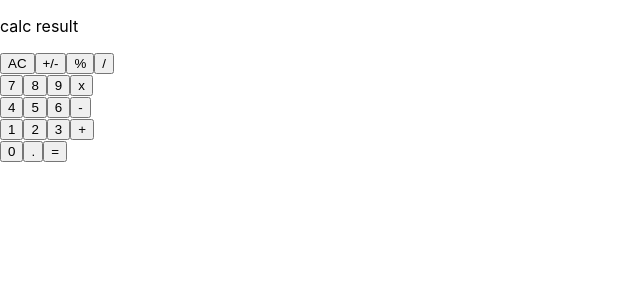
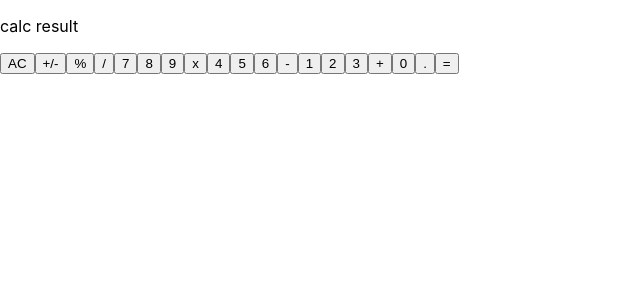
Before and after one commit to defoebrand/react-calculator, a React (Create React App) app: page / in a window 1280 px wide. Shown: the top 300 px of the page, without its empty margins (0-640 px from the left). Built offline with nearby package versions, Linux system fonts and the light colour scheme.

Commit message:
Create loop to display buttons

```diff
--- a/src/components/Button.js
+++ b/src/components/Button.js
@@ -1,14 +1,16 @@
 import PropTypes from 'prop-types';
 
-const Button = ({ name }) => (
-  <button type="button">{name}</button>
+const Button = ({ name, group }) => (
+  <button type="button" className={`button ${group}`}>{name}</button>
 );
 
 Button.propTypes = {
   name: PropTypes.string,
+  group: PropTypes.string,
 };
 Button.defaultProps = {
   name: 'Empty',
+  group: 'Empty',
 };
 
 export default Button;
--- a/src/components/ButtonPanel.js
+++ b/src/components/ButtonPanel.js
@@ -1,37 +1,23 @@
 import Button from './Button';
+
+const buttonList = {
+  group1: ['AC', '+/-', '%', '/'],
+  group2: ['7', '8', '9', 'x'],
+  group3: ['4', '5', '6', '-'],
+  group4: ['1', '2', '3', '+'],
+  group5: ['0', '.', '='],
+};
+
+const buttons = Object.keys(buttonList).map(key => (
+  buttonList[key].map(value => (
+    <Button key={key} name={value} group={key} />
+  ))
+));
 
 const Panel = () => (
 
   <div className="buttonPanel">
-    <div>
-      <Button name="AC" />
-      <Button name="+/-" />
-      <Button name="%" />
-      <Button name="/" />
-    </div>
-    <div>
-      <Button name="7" />
-      <Button name="8" />
-      <Button name="9" />
-      <Button name="x" />
-    </div>
-    <div>
-      <Button name="4" />
-      <Button name="5" />
-      <Button name="6" />
-      <Button name="-" />
-    </div>
-    <div>
-      <Button name="1" />
-      <Button name="2" />
-      <Button name="3" />
-      <Button name="+" />
-    </div>
-    <div>
-      <Button name="0" />
-      <Button name="." />
-      <Button name="=" />
-    </div>
+    {buttons}
   </div>
 );
 
```
Also changed, not shown: 1 other file (tests, documents, lock files or other folders).
